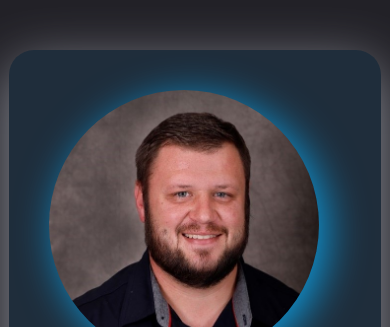
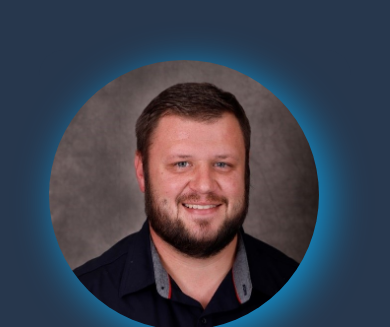
Before and after one commit to AJLaubscher/AJLaubscherCV, a plain HTML site: page index.html in a window 390 px wide. Shown: the top 327 px of the page. Drawn offline with Linux system fonts and the light colour scheme; a web font is replaced by a local one.

Commit message:
Finalised for mobile

```diff
--- a/style.css
+++ b/style.css
@@ -3,7 +3,7 @@
     padding: 0;
     box-sizing: border-box;
     font-family: 'Gill Sans', 'Gill Sans MT', Calibri, 'Trebuchet MS', sans-serif;
-    color: rgb(198, 208, 216);
+    color: #DDE6ED;
 
 }
 
@@ -19,11 +19,11 @@ body{
     position: relative;
     width: 100%;
     max-width: 1000px;
-    background: #1f2d3b;
+    background: #27374D;
     margin: 50px;
     display: grid;
      grid-template-columns: 1fr 1fr; /* 2colums on desktop */
-    box-shadow:  0 15px 55px #90939c;
+    box-shadow:  0 15px 55px #9DB2BF;
     border-radius: 25px;
 }
 
@@ -297,6 +297,10 @@ body{
 @media (max-width:600px){
     .container{
         grid-template-columns: 1fr;
+        box-shadow: none;
+    }
+    body{
+        background-color: #27374D;
     }
 
     .profile, .BasicInfo, .skills, .hobbies,
@@ -307,6 +311,12 @@ body{
         width: 100%;
         height: auto;
         grid-column: span 1;
+        justify-content: center;
+        text-align: center;
+        align-content: center;
+        margin: 0;
+        padding: 10px;
+
     }
     .expDesc{
         padding: 0%;
@@ -317,3 +327,36 @@ body{
     }
 
 }
+
+@media (max-width:730px){
+    .container{
+        grid-template-columns: 1fr;
+        box-shadow: none;
+    }
+    body{
+        background-color: #27374D;
+    }
+
+    .profile, .BasicInfo, .skills, .hobbies,
+    .eduYear, .eduDegree,
+    .achieveLeft, .achieveRight,
+    .expYear, .expJobTitle, .expDesc,
+    .headings, .ref_Left, .ref_Right{
+        width: 100%;
+        height: auto;
+        grid-column: span 1;
+        justify-content: center;
+        text-align: center;
+        align-content: center;
+        margin: 0;
+        padding: 10px;
+    }
+    .expDesc{
+        padding: 0%;
+    }
+    .ref_Right, .ref_Left{
+        justify-content: center;
+        padding: 0;
+    }
+
+}
```
